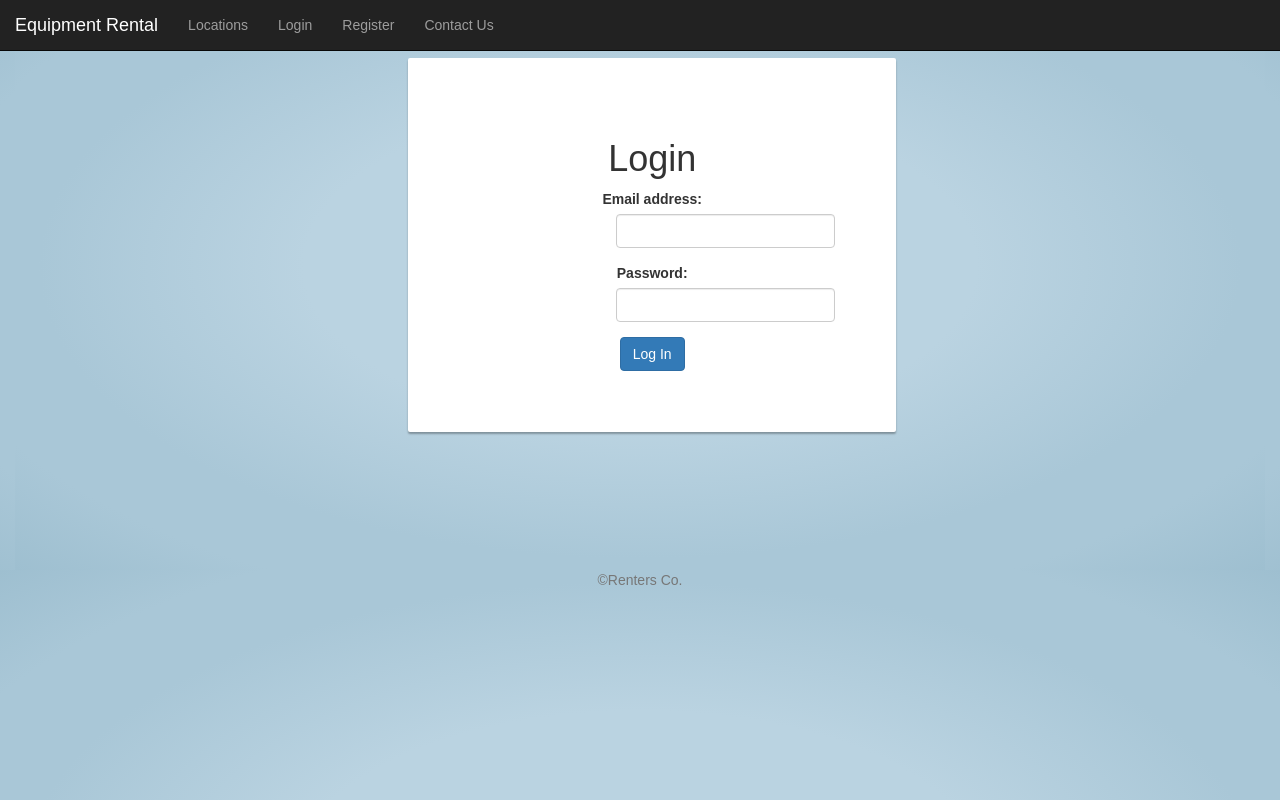
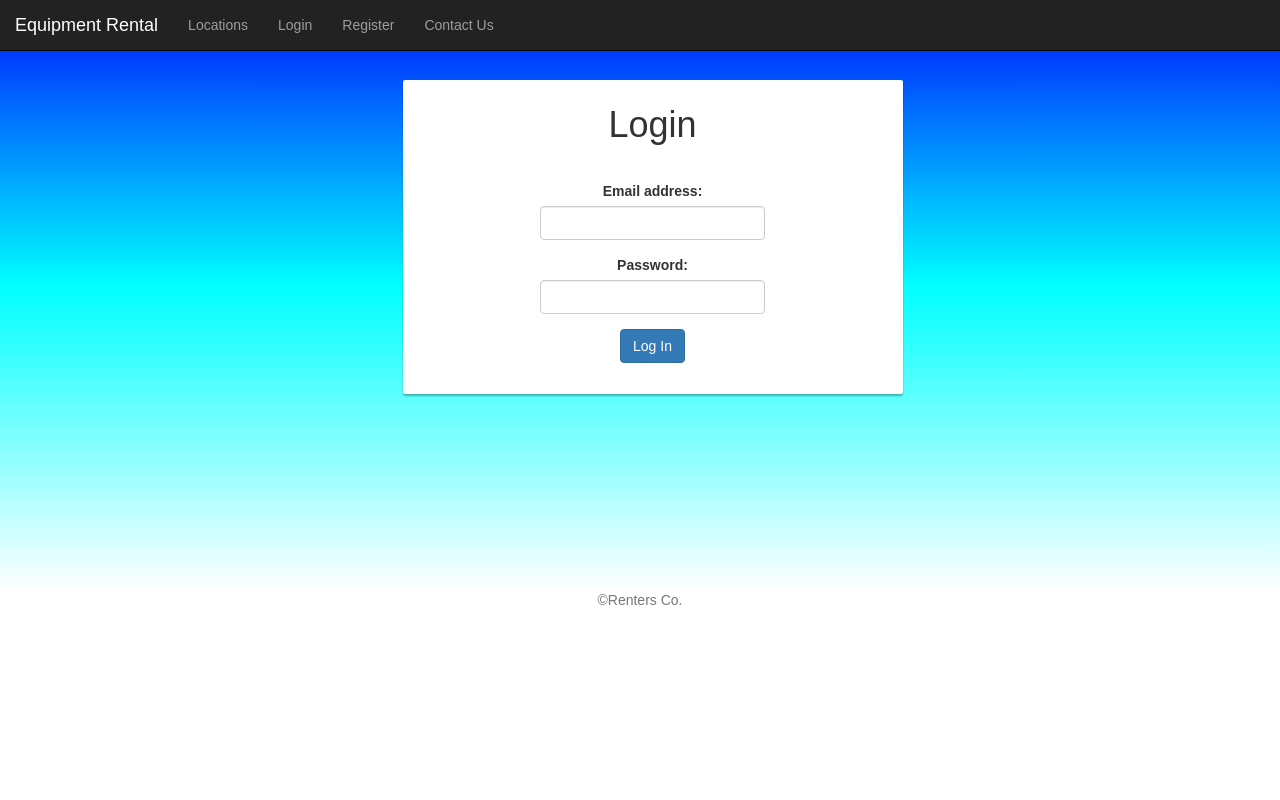
Before and after one commit to Jrod9599/equipmentRental, a React (Create React App) app: page /login in a window 1280 px wide. Shown: the top 800 px of the page. Built offline with nearby package versions, Linux system fonts and the light colour scheme.

Commit message:
css and logout

```diff
--- a/src/App.css
+++ b/src/App.css
@@ -30,52 +30,48 @@
 
 /*$$$$$$$$$$$$$$$$ Login/Registration $$$$$$$$$$$$$$$$$$$$$$$*/
 
-.loginfrm {
+.loginfrm, .registerfrm{
   width: 60%;
   text-align: center;
   position: relative;
-  left: 40%;
+  left: 20%;
 
 }
 
-.registerfrm {
+/*.registerfrm {
   width: 20%;
   text-align: center;
   position: relative;
   left: 40%;
+}*/
+
+.loginH1, .registerH1, .contactH1 {
+  margin: 0;
+  padding-bottom: 1em;
 }
 
-.container {
+.clogin, .cregister, .ccontact {
   margin : -1.4em 0 0 0;
   width : 100%;
   min-height: 43.52em;
   background-repeat: no-repeat;
-  background: rgb(185,210,224);
-  background: -moz-radial-gradient(center, ellipse cover,  rgba(185,210,224,1) 0%, rgba(187,214,228,1) 0%, rgba(186,211,225,1) 15%, rgba(186,211,225,1) 38%, rgba(169,199,215,1) 68%, rgba(169,199,215,1) 68%, rgba(169,199,215,1) 82%, rgba(158,191,208,1) 100%); /* FF3.6-15 */
-  background: -webkit-radial-gradient(center, ellipse cover,  rgba(185,210,224,1) 0%,rgba(187,214,228,1) 0%,rgba(186,211,225,1) 15%,rgba(186,211,225,1) 38%,rgba(169,199,215,1) 68%,rgba(169,199,215,1) 68%,rgba(169,199,215,1) 82%,rgba(158,191,208,1) 100%); /* Chrome10-25,Safari5.1-6 */
-  background: radial-gradient(ellipse at center,  rgba(185,210,224,1) 0%,rgba(187,214,228,1) 0%,rgba(186,211,225,1) 15%,rgba(186,211,225,1) 38%,rgba(169,199,215,1) 68%,rgba(169,199,215,1) 68%,rgba(169,199,215,1) 82%,rgba(158,191,208,1) 100%); /* W3C, IE10+, FF16+, Chrome26+, Opera12+, Safari7+ */
-  filter: progid:DXImageTransform.Microsoft.gradient( startColorstr='#b9d2e0', endColorstr='#9ebfd0',GradientType=1 );
+  background: linear-gradient(blue, cyan, white);
 
 }
 
-.cform {
+.cform, .rform {
   background-color: white;
   width: 40%;
   position: relative;
   left: 31%;
-  padding: 5%;
+  padding: 2% 5% 2.5%;
   margin-top: 8%;
 
   -moz-border-radius: 2px;
   -webkit-border-radius: 2px;
   border-radius: 2px;
   -moz-box-shadow: 0px 2px 2px rgba(0, 0, 0, 0.3);
-  -webkit-box-shadow: 0px 2px 2px rgba(0, 0, 0, 0.3);
   box-shadow: 0px 2px 2px rgba(0, 0, 0, 0.3);
-}
-
-.login {
-  width: 100%;
 }
 
 /*$$$$$$$$$$$$$$$$ Contact Us $$$$$$$$$$$$$$$$$$$$$$$*/
@@ -105,3 +101,10 @@
     max-height: 500px;
     margin: auto;
 }
+
+/*$$$$$$$$$$$$$$$$ Footer $$$$$$$$$$$$$$$$$$$$$$$*/
+.footer {
+  position: relative;
+  text-align: center;
+  width: 100%;
+}
--- a/src/App.js
+++ b/src/App.js
@@ -22,7 +22,7 @@ class App extends Component {
                 <div className="App">
                     <Route path="/" component={BootstrapNavBar}/>
                     <Route exact path="/" component={Banner}/>
-                    <div className={'container '}>
+                    <div className={'container1 '}>
                     <Route exact path="/" component={ThumbContainer}/>
                     <Route exact path="/locations" component={Location}/>
                     <Route exact path="/login" component={Login}/>
--- a/src/BootStrapNavBar.js
+++ b/src/BootStrapNavBar.js
@@ -5,6 +5,7 @@ import "./App.css";
 class BootstrapNavBar extends Component{
 	render(){
 
+    const loggedIn = localStorage.token
    return(
 
      <nav className="navbar navbar-inverse navbar-fixed-top">
@@ -14,8 +15,20 @@ class BootstrapNavBar extends Component{
          </div>
          <ul className="nav navbar-nav">
             <li><Link to="/locations">Locations</Link></li>
+            {
+              loggedIn === undefined
+              ?
             <li><Link to="/login">Login</Link></li>
-            <li><Link to="/register">Register</Link></li>
+            :
+            <li><Link to="/logout">Logout</Link></li>
+            }
+            {
+              loggedIn === undefined
+              ?
+              <li><Link to="/register">Register</Link></li>
+              :
+              <spam />
+            }
 		      	<li><Link to="/contact">Contact Us</Link></li>
          </ul>
        </div>
--- a/src/Contact.js
+++ b/src/Contact.js
@@ -6,9 +6,10 @@ class Contact extends Component{
 
   render(){
     return(
-      <div>
-      	<form id="usrform">
-        	<h1>Contact Us</h1>
+      <div className="container ccontact">
+      	<form id="usrform" className="contact">
+        <div className="contactForm">
+        	<h1 className="contactH1">Contact Us</h1>
 
         	  <div className="form-group contact">
         	    <label for="name">Name:</label>
@@ -27,6 +28,7 @@ class Contact extends Component{
               <textarea rows="10" cols="50" className="msg" form="usrform"> </textarea>
             </div>
         	<button type="submit" className="btn btn-primary">Submit</button>
+          </div>
       	</form>
 
       </div>
--- a/src/Login.js
+++ b/src/Login.js
@@ -3,20 +3,32 @@ import {Link} from 'react-router-dom';
 import './App.css';
 
 class Login extends Component{
+
+	constructor(){
+		super();
+		this.handleLogin = this.handleLogin.bind(this);
+	}
+
+	handleLogin(event){
+		event.preventDefault();
+		this.props.history.push("/");
+		localStorage.token = "sdfsdf";
+	}
+
   	render(){
 	    return(
-    <div className="container">
-	<form className="login">
+	    <div className="container clogin">
+		<form className="login" onSubmit={this.handleLogin}>
 		<div className="cform">
-		<h1>Login</h1>
+			<h1 className="loginH1">Login</h1>
 			  <div className="form-group">
 			    <label for="email">Email address:</label>
-		    <input type="email" className="form-control loginfrm" id="email" />
+			    <input type="email" className="form-control loginfrm" id="email" required/>
 			  </div>
 
 			  <div className="form-group">
 			    <label for="pwd">Password:</label>
-		    <input type="password" className="form-control loginfrm" id="pwd" />
+			    <input type="password" className="form-control loginfrm" id="pwd" required/>
 			  </div>
 
 			  <button type="submit" className="btn btn-primary">Log In</button>
--- a/src/Register.js
+++ b/src/Register.js
@@ -23,7 +23,7 @@ class Register extends Component{
   	if(password !== confirmpass){
   		this.setState({
 				buttonClass: "btn btn-danger",
-				buttonText: "Passwords Dont Match"
+				buttonText: "Passwords Dont Match",
 		})
   	}
   	else{
@@ -42,6 +42,8 @@ class Register extends Component{
 
   	if(btnText === "Submit"){
   		console.log("do stuff with database");
+      alert("You have been registered and logged in.");
+      this.props.history.push("/");
   	}
   	else{
   		console.log("pwd dont match");
@@ -51,8 +53,10 @@ class Register extends Component{
 
   render(){
     return(
-	<form onSubmit={this.handleRegister}>
-	<h1>Register Page</h1>
+      <div className="container cregister">
+      	<form className="register" onSubmit={this.handleRegister}>
+        <div className="rform">
+      	<h1 className="registerH1">Register</h1>
 
       	  <div className="form-group">
       	    <label for="fname">First Name:</label>
@@ -80,7 +84,9 @@ class Register extends Component{
       	  </div>
 
       	  <button type="submit" className={this.state.buttonClass}>{this.state.buttonText}</button>
+          </div>
       	</form>
+  </div>
     )
   }
 }
```
Lines whose indentation alone changed are shown as unchanged.
